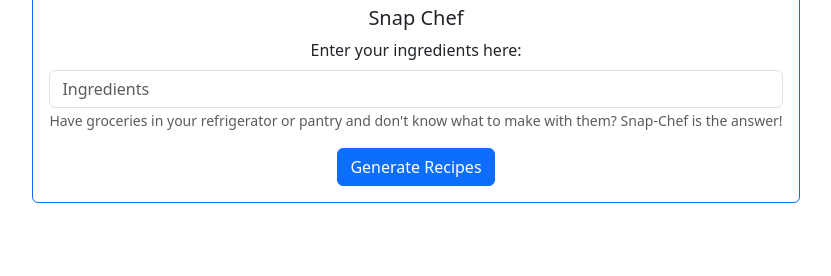
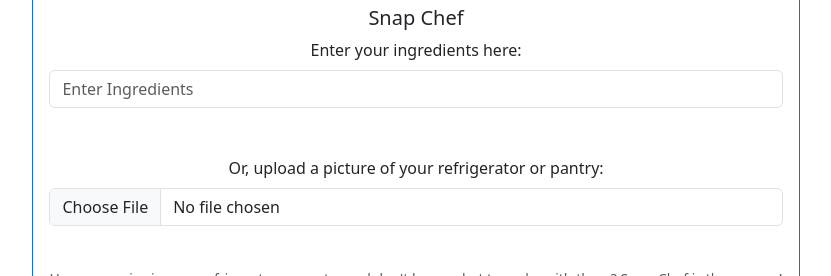
Before and after one commit to kevintran614/Snap-Chef, a React (Vite) app in the folder frontend/: page / in a window 1280 px wide. Shown: the part 658-934 px from the top of the page, without its empty margins (224-1055 px from the left). Built offline with nearby package versions, Linux system fonts and the light colour scheme.

Commit message:
added file upload element

```diff
--- a/frontend/src/components/Home.jsx
+++ b/frontend/src/components/Home.jsx
@@ -62,15 +62,27 @@
         <Card.Header>Welcome to Snap Chef!</Card.Header>
         <Card.Body>
           <Card.Title>Snap Chef</Card.Title>
+
           <Form onSubmit={submitForm}>
             <Form.Group className="mb-3">
               <Form.Label>Enter your ingredients here:</Form.Label>
               <Form.Control
                 type="text"
-                placeholder="Ingredients"
+                placeholder="Enter Ingredients"
                 value={ingredients}
                 onChange={(e) => setIngredients(e.target.value)}
               />
+
+              <br />
+              <br />
+
+              <Form.Group controlId="formFile" className="mb-3">
+                <Form.Label>
+                  Or, upload a picture of your refrigerator or pantry:
+                </Form.Label>
+                <Form.Control type="file" />
+              </Form.Group>
+              <br />
               <Form.Text className="text-muted">
                 Have groceries in your refrigerator or pantry and don't know
                 what to make with them? Snap-Chef is the answer!{" "}
```
